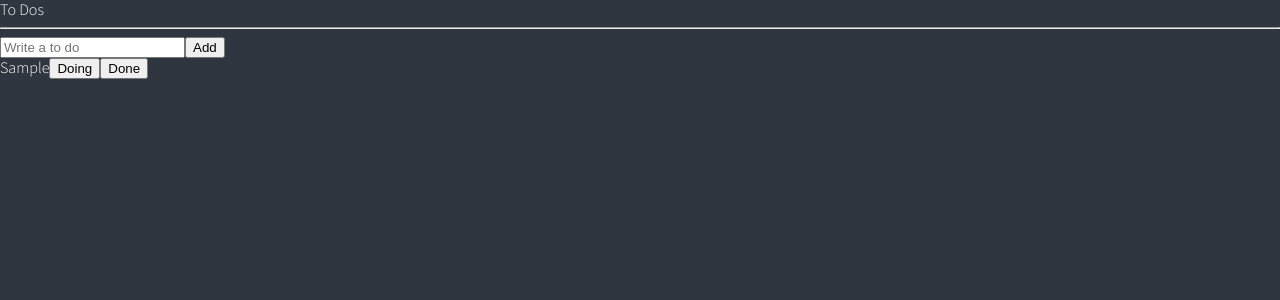
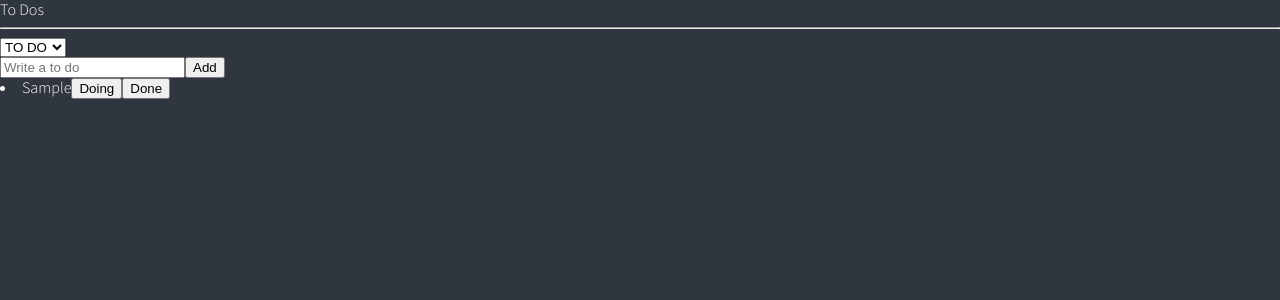
Before and after one commit to kamja44/todo-app, a React (Create React App) app: page / in a window 1280 px wide. Both pictures are taken after typing "Sample" into the empty fields and a click on the button "Add". Shown: the top 300 px of the page. Built offline with nearby package versions, Linux system fonts and the light colour scheme.

Commit message:
selector, enum
selector, enum

```diff
--- a/src/atom.tsx
+++ b/src/atom.tsx
@@ -1,11 +1,31 @@
-import { atom } from "recoil";
+import { atom, selector } from "recoil";
+export enum Categories {
+  "TODO" = "TODO",
+  "DOING" = "DOING",
+  "DONE" = "DONE",
+}
+
 export interface IToDo {
   text: string;
-  category: "TODO" | "DOING" | "DONE";
+  category: Categories;
   id: number;
 }
+
+export const categoryState = atom<Categories>({
+  key: "category",
+  default: Categories.TODO,
+});
 
 export const toDoState = atom<IToDo[]>({
   key: "toDo",
   default: [],
 });
+
+export const toDoSelector = selector({
+  key: "toDoSelector",
+  get: ({ get }) => {
+    const toDos = get(toDoState);
+    const category = get(categoryState);
+    return toDos.filter((toDo) => toDo.category === category);
+  },
+});
--- a/src/components/CreateToDo.tsx
+++ b/src/components/CreateToDo.tsx
@@ -1,18 +1,16 @@
 import { useForm } from "react-hook-form";
-import { useSetRecoilState } from "recoil";
-import { toDoState } from "../atom";
+import { useRecoilValue, useSetRecoilState } from "recoil";
+import { categoryState, toDoState } from "../atom";
 interface IForm {
   toDo: string;
 }
 
 function CreateToDo() {
   const setToDos = useSetRecoilState(toDoState);
+  const category = useRecoilValue(categoryState);
   const { register, handleSubmit, setValue } = useForm<IForm>();
   const onSubmit = ({ toDo }: IForm) => {
-    setToDos((prev) => [
-      { text: toDo, category: "TODO", id: Date.now() },
-      ...prev,
-    ]);
+    setToDos((prev) => [{ text: toDo, category, id: Date.now() }, ...prev]);
     setValue("toDo", "");
   };
   return (
--- a/src/components/ToDo.tsx
+++ b/src/components/ToDo.tsx
@@ -1,34 +1,6 @@
 import { useSetRecoilState } from "recoil";
-import { IToDo, toDoState } from "../atom";
-/*
-[
-  {
-    text: "5",
-    category: "TODO",
-    id: 1719998187737,
-  },
-  {
-    text: "4",
-    category: "TODO",
-    id: 1719998187189,
-  },
-  {
-    text: "3",
-    category: "TODO",
-    id: 1719998186864,
-  },
-  {
-    text: "2",
-    category: "TODO",
-    id: 1719998186531,
-  },
-  {
-    text: "1",
-    category: "TODO",
-    id: 1719998186071,
-  },
-];
- */
+import { Categories, IToDo, toDoState } from "../atom";
+
 function ToDo({ text, category, id }: IToDo) {
   const setToDos = useSetRecoilState(toDoState);
   const onClick = (event: React.MouseEvent<HTMLButtonElement>) => {
@@ -37,27 +9,30 @@
     } = event;
     setToDos((prev) => {
       const targetIndex = prev.findIndex((toDo) => toDo.id === id);
-      const oldToDo = prev[targetIndex];
-      const newToDo = { text, id, category: name };
-      console.log(oldToDo, newToDo);
-      return prev;
+      const newToDo = { text, id, category: name as any };
+
+      return [
+        ...prev.slice(0, targetIndex),
+        newToDo,
+        ...prev.slice(targetIndex + 1),
+      ];
     });
   };
   return (
     <li>
       <span>{text}</span>
-      {category !== "DOING" && (
-        <button name="DOING" onClick={onClick}>
+      {category !== Categories.DOING && (
+        <button name={Categories.DOING} onClick={onClick}>
           Doing
         </button>
       )}
-      {category !== "TODO" && (
-        <button name="TODO" onClick={onClick}>
+      {category !== Categories.TODO && (
+        <button name={Categories.TODO} onClick={onClick}>
           TO DO
         </button>
       )}
-      {category !== "DONE" && (
-        <button name="DONE" onClick={onClick}>
+      {category !== Categories.DONE && (
+        <button name={Categories.DONE} onClick={onClick}>
           Done
         </button>
       )}
--- a/src/components/ToDoList.tsx
+++ b/src/components/ToDoList.tsx
@@ -1,21 +1,27 @@
-import { useRecoilValue } from "recoil";
+import { useRecoilState, useRecoilValue } from "recoil";
 import CreateToDo from "./CreateToDo";
-import { toDoState } from "../atom";
+import { Categories, categoryState, toDoSelector, toDoState } from "../atom";
 import ToDo from "./ToDo";
 
 function ToDoList() {
-  const toDos = useRecoilValue(toDoState); //value = get, modFn = set
-  console.log(toDos);
+  const toDos = useRecoilValue(toDoSelector);
+  const [category, setCategory] = useRecoilState(categoryState);
+  const onInput = (event: React.FormEvent<HTMLSelectElement>) => {
+    setCategory(event.currentTarget.value as any);
+  };
   return (
     <div>
       <h1>To Dos</h1>
       <hr />
+      <select value={category} onInput={onInput}>
+        <option value={Categories.TODO}>TO DO</option>
+        <option value={Categories.DOING}>DOING</option>
+        <option value={Categories.DONE}>DONE</option>
+      </select>
       <CreateToDo />
-      <ul>
-        {toDos.map((toDo) => (
-          <ToDo key={toDo.id} {...toDo} />
-        ))}
-      </ul>
+      {toDos?.map((toDo) => (
+        <ToDo key={toDo.id} {...toDo} />
+      ))}
     </div>
   );
 }
```
